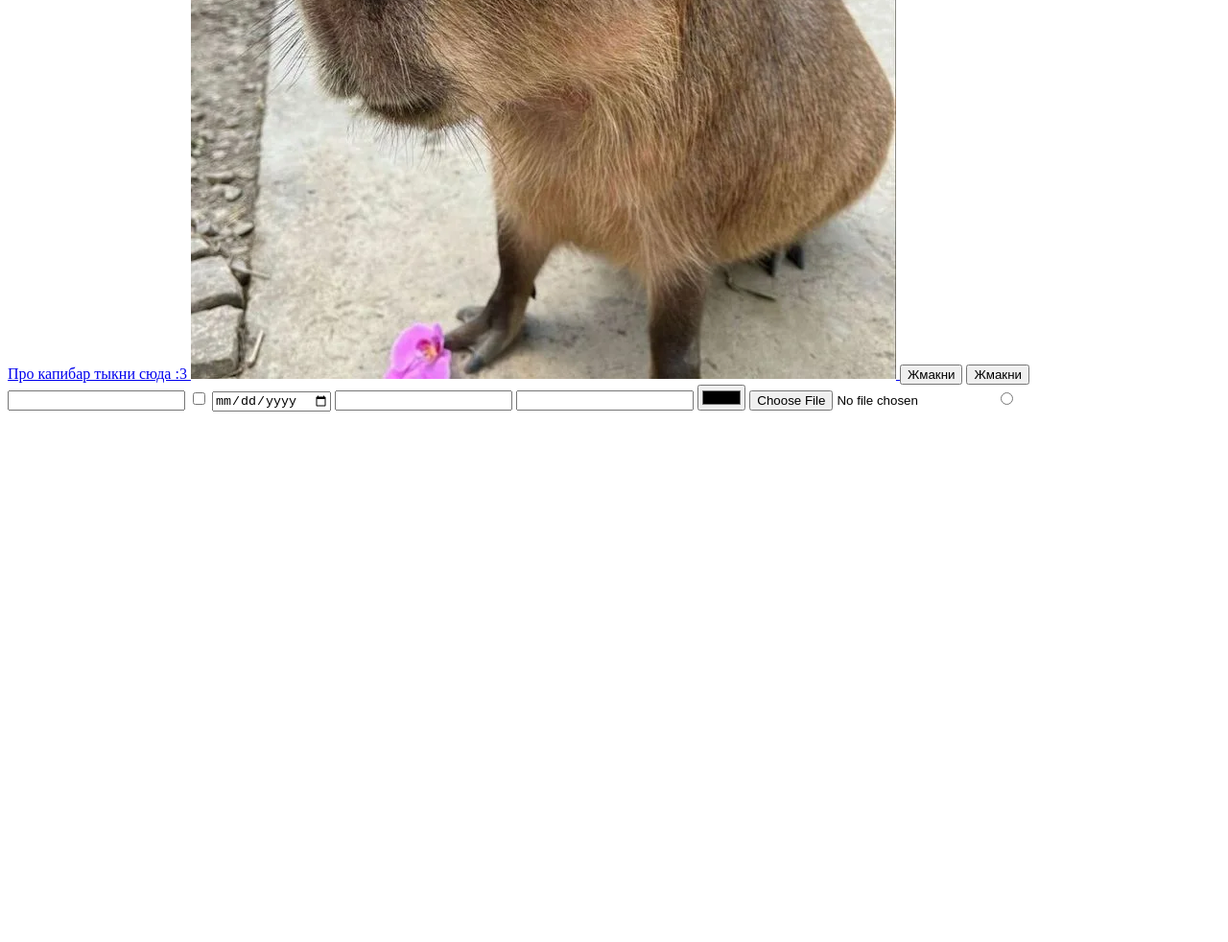
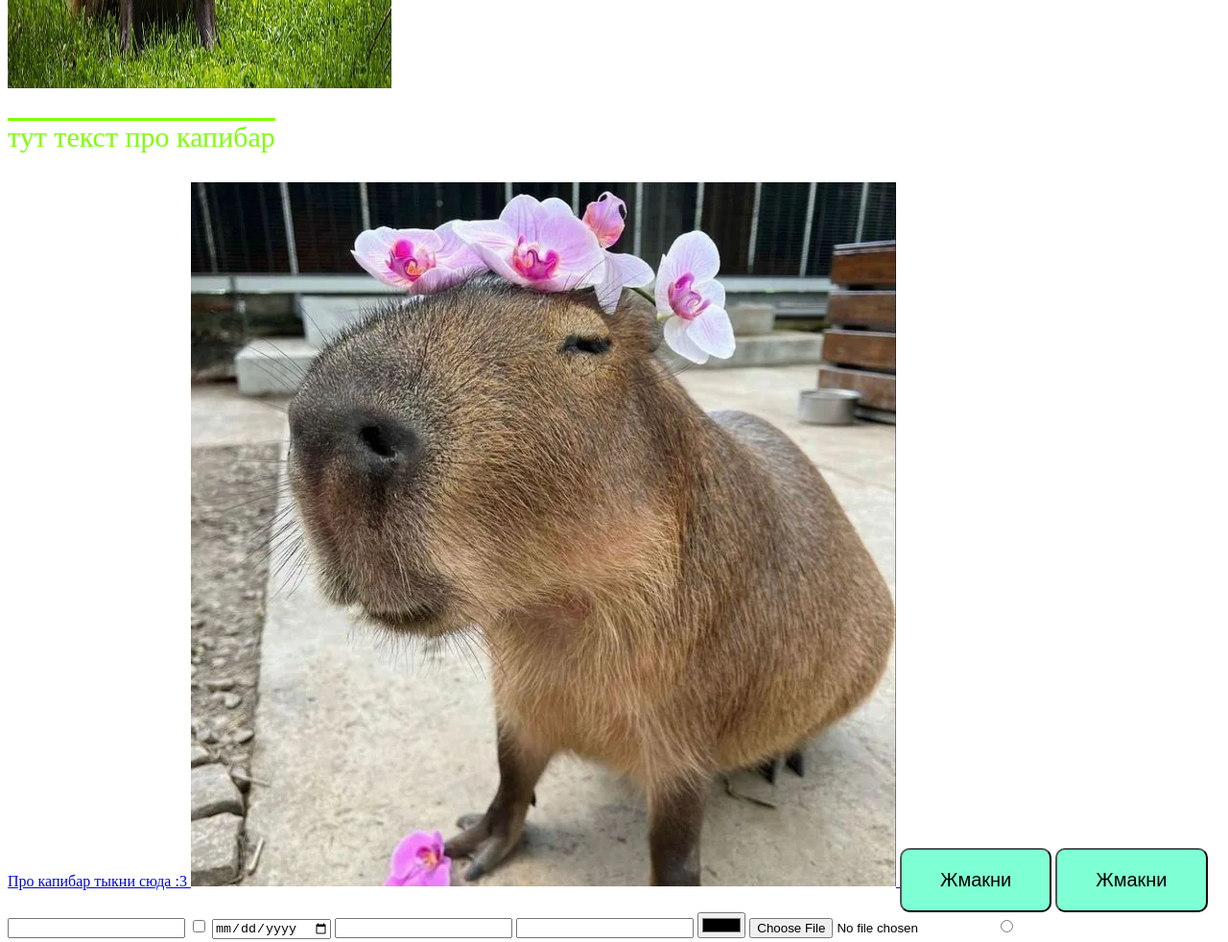
Before and after one commit to beliberda/first-site, a plain HTML site: page index.html in a window 1280 px wide. Shown: the part 1600-2582 px from the top of the page at 96% size. Before the commit the page ends 2037 px from the top, so only its background shows below. Drawn offline with Linux system fonts and the light colour scheme.

Commit message:
Добавили стилей

```diff
--- a/index.html
+++ b/index.html
@@ -4,6 +4,20 @@
     <meta charset="UTF-8" />
     <meta name="viewport" content="width=device-width, initial-scale=1.0" />
     <title>Мой первый сайт</title>
+    <style>
+      p {
+        font-size: 30px;
+        text-decoration: overline;
+        color: chartreuse;
+      }
+      button {
+        background-color: aquamarine;
+        color: black;
+        font-size: 20px;
+        border-radius: 10px;
+        padding: 20px 40px;
+      }
+    </style>
   </head>
   <body>
     <div>
@@ -13,7 +27,7 @@
     </div>
     <div style="background-color: rgb(37, 118, 173)">
       <h6>Заголово очень маленький вообще жестьб</h6>
-      <p style="width: 50%">
+      <p style="width: 50%; color: rgb(255, 247, 247)">
         Далеко-далеко за словесными <b>горами</b> <i>в стране гласных</i> и
         согласных живут рыбные тексты. Решила строчка продолжил силуэт?
         Продолжил города алфавит свой всеми большой подпоясал приставка деревни
```
